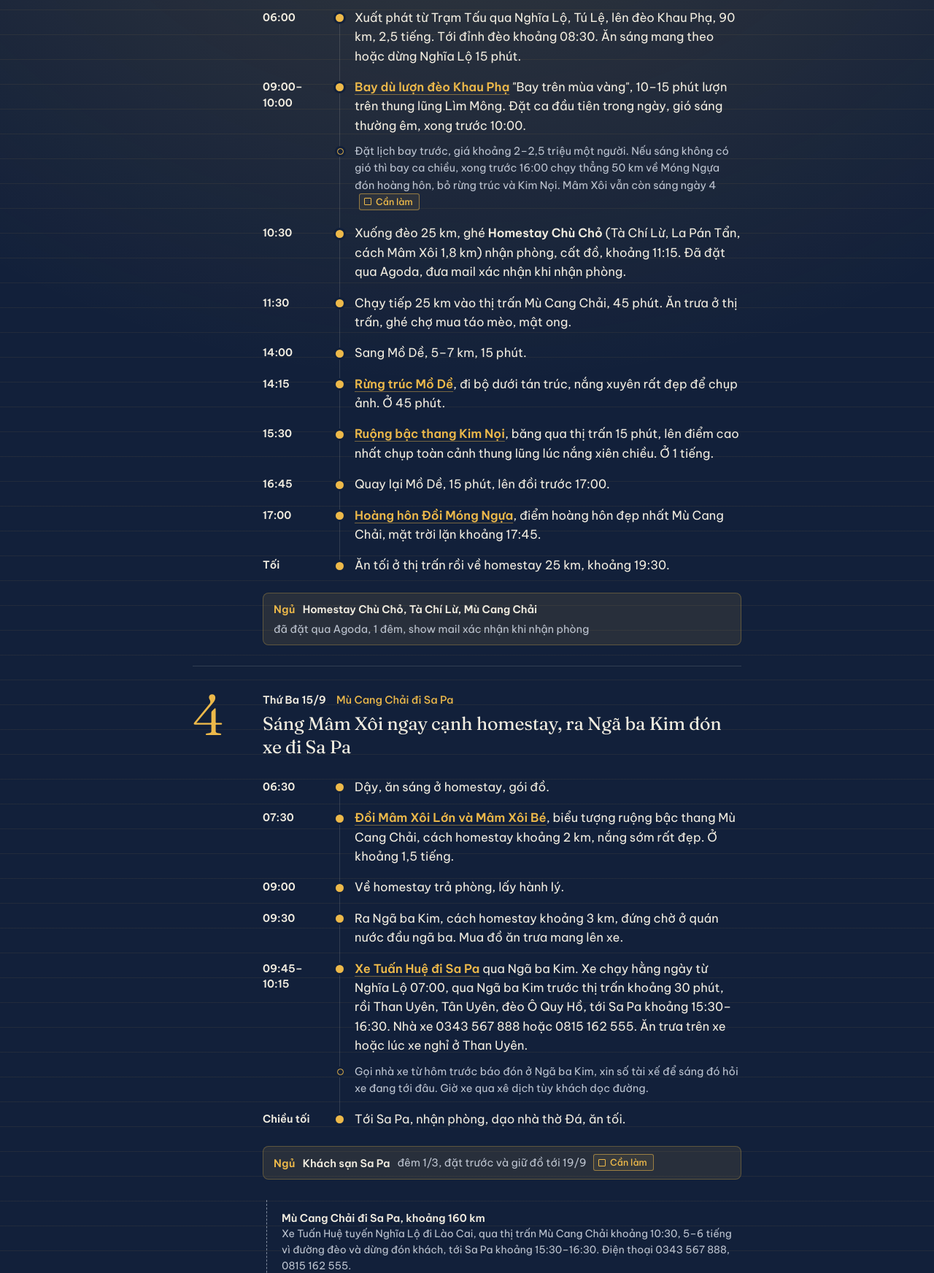
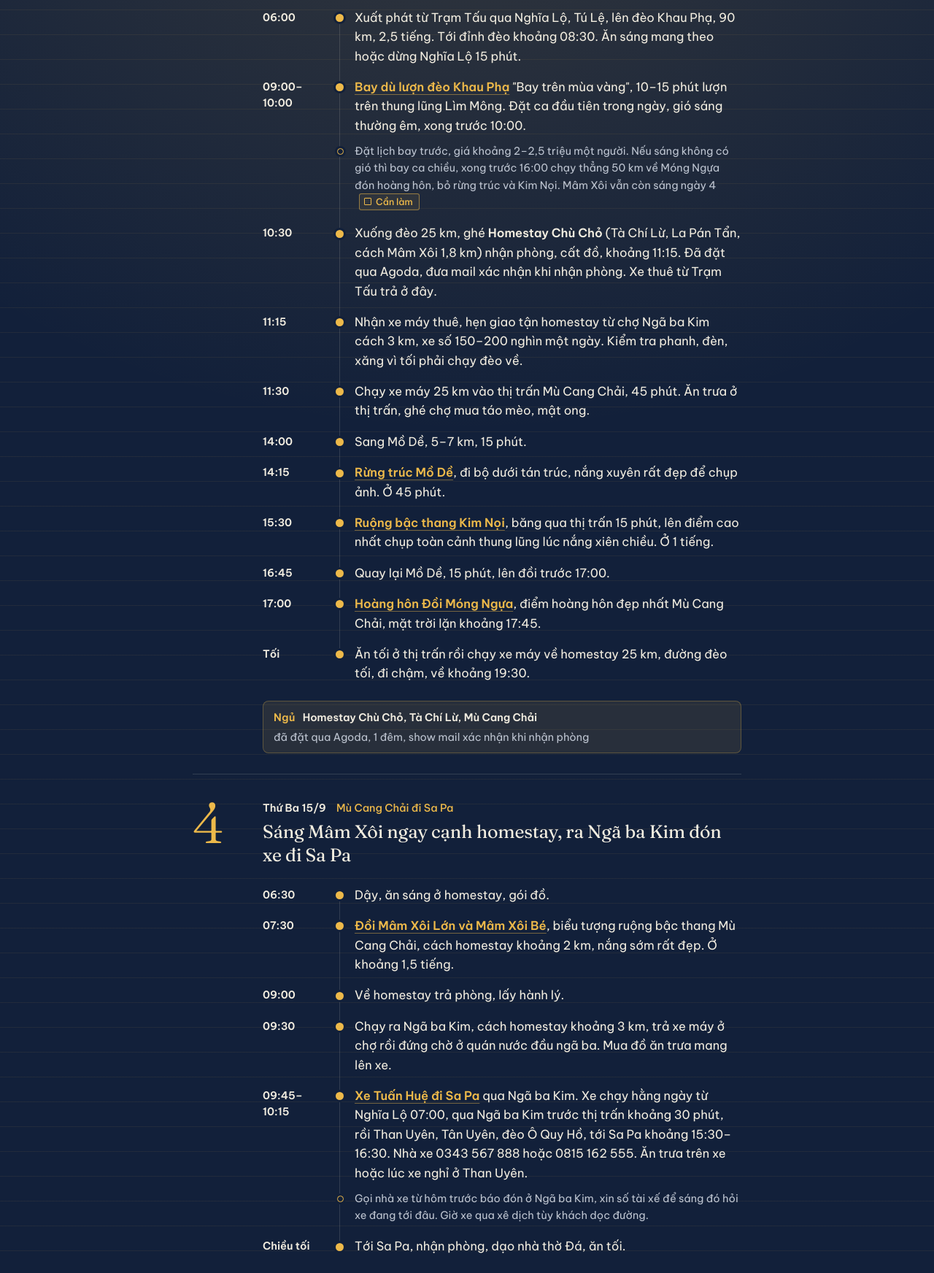
Before and after one commit to trongld230289/muavang, a plain HTML site: page index.html in a window 1280 px wide. Shown: the part 3323-5067 px from the top of the page at 73% size. Drawn offline with Linux system fonts and the light colour scheme.

Commit message:
Mù Cang Chải: thuê xe máy ở chợ Ngã ba Kim cho chiều 14 và sáng 15/9
Co-Authored-By: Claude Fable 5.1 <noreply@anthropic.com>

```diff
--- a/index.html
+++ b/index.html
@@ -329,14 +329,15 @@
         <li><span class="t">06:00</span><span class="w">Xuất phát từ Trạm Tấu qua Nghĩa Lộ, Tú Lệ, lên đèo Khau Phạ, 90 km, 2,5 tiếng. Tới đỉnh đèo khoảng 08:30. Ăn sáng mang theo hoặc dừng Nghĩa Lộ 15 phút.</span></li>
         <li><span class="t">09:00–10:00</span><span class="w"><mark>Bay dù lượn đèo Khau Phạ</mark> "Bay trên mùa vàng", 10–15 phút lượn trên thung lũng Lìm Mông. Đặt ca đầu tiên trong ngày, gió sáng thường êm, xong trước 10:00.</span></li>
         <li class="sub"><span class="t"></span><span class="w">Đặt lịch bay trước, giá khoảng 2–2,5 triệu một người. Nếu sáng không có gió thì bay ca chiều, xong trước 16:00 chạy thẳng 50 km về Móng Ngựa đón hoàng hôn, bỏ rừng trúc và Kim Nọi. Mâm Xôi vẫn còn sáng ngày 4 <span class="todo">Cần làm</span></span></li>
-        <li><span class="t">10:30</span><span class="w">Xuống đèo 25 km, ghé <b>Homestay Chù Chỏ</b> (Tà Chí Lừ, La Pán Tẩn, cách Mâm Xôi 1,8 km) nhận phòng, cất đồ, khoảng 11:15. Đã đặt qua Agoda, đưa mail xác nhận khi nhận phòng.</span></li>
-        <li><span class="t">11:30</span><span class="w">Chạy tiếp 25 km vào thị trấn Mù Cang Chải, 45 phút. Ăn trưa ở thị trấn, ghé chợ mua táo mèo, mật ong.</span></li>
+        <li><span class="t">10:30</span><span class="w">Xuống đèo 25 km, ghé <b>Homestay Chù Chỏ</b> (Tà Chí Lừ, La Pán Tẩn, cách Mâm Xôi 1,8 km) nhận phòng, cất đồ, khoảng 11:15. Đã đặt qua Agoda, đưa mail xác nhận khi nhận phòng. Xe thuê từ Trạm Tấu trả ở đây.</span></li>
+        <li><span class="t">11:15</span><span class="w">Nhận xe máy thuê, hẹn giao tận homestay từ chợ Ngã ba Kim cách 3 km, xe số 150–200 nghìn một ngày. Kiểm tra phanh, đèn, xăng vì tối phải chạy đèo về.</span></li>
+        <li><span class="t">11:30</span><span class="w">Chạy xe máy 25 km vào thị trấn Mù Cang Chải, 45 phút. Ăn trưa ở thị trấn, ghé chợ mua táo mèo, mật ong.</span></li>
         <li><span class="t">14:00</span><span class="w">Sang Mồ Dề, 5–7 km, 15 phút.</span></li>
         <li><span class="t">14:15</span><span class="w"><mark>Rừng trúc Mồ Dề</mark>, đi bộ dưới tán trúc, nắng xuyên rất đẹp để chụp ảnh. Ở 45 phút.</span></li>
         <li><span class="t">15:30</span><span class="w"><mark>Ruộng bậc thang Kim Nọi</mark>, băng qua thị trấn 15 phút, lên điểm cao nhất chụp toàn cảnh thung lũng lúc nắng xiên chiều. Ở 1 tiếng.</span></li>
         <li><span class="t">16:45</span><span class="w">Quay lại Mồ Dề, 15 phút, lên đồi trước 17:00.</span></li>
         <li><span class="t">17:00</span><span class="w"><mark>Hoàng hôn Đồi Móng Ngựa</mark>, điểm hoàng hôn đẹp nhất Mù Cang Chải, mặt trời lặn khoảng 17:45.</span></li>
-        <li><span class="t">Tối</span><span class="w">Ăn tối ở thị trấn rồi về homestay 25 km, khoảng 19:30.</span></li>
+        <li><span class="t">Tối</span><span class="w">Ăn tối ở thị trấn rồi chạy xe máy về homestay 25 km, đường đèo tối, đi chậm, về khoảng 19:30.</span></li>
       </ol>
       <p class="stay"><em>Ngủ</em><b>Homestay Chù Chỏ, Tà Chí Lừ, Mù Cang Chải</b><span>đã đặt qua Agoda, 1 đêm, show mail xác nhận khi nhận phòng</span></p>
     </article>
@@ -349,7 +350,7 @@
         <li><span class="t">06:30</span><span class="w">Dậy, ăn sáng ở homestay, gói đồ.</span></li>
         <li><span class="t">07:30</span><span class="w"><mark>Đồi Mâm Xôi Lớn và Mâm Xôi Bé</mark>, biểu tượng ruộng bậc thang Mù Cang Chải, cách homestay khoảng 2 km, nắng sớm rất đẹp. Ở khoảng 1,5 tiếng.</span></li>
         <li><span class="t">09:00</span><span class="w">Về homestay trả phòng, lấy hành lý.</span></li>
-        <li><span class="t">09:30</span><span class="w">Ra Ngã ba Kim, cách homestay khoảng 3 km, đứng chờ ở quán nước đầu ngã ba. Mua đồ ăn trưa mang lên xe.</span></li>
+        <li><span class="t">09:30</span><span class="w">Chạy ra Ngã ba Kim, cách homestay khoảng 3 km, trả xe máy ở chợ rồi đứng chờ ở quán nước đầu ngã ba. Mua đồ ăn trưa mang lên xe.</span></li>
         <li><span class="t">09:45–10:15</span><span class="w"><mark>Xe Tuấn Huệ đi Sa Pa</mark> qua Ngã ba Kim. Xe chạy hằng ngày từ Nghĩa Lộ 07:00, qua Ngã ba Kim trước thị trấn khoảng 30 phút, rồi Than Uyên, Tân Uyên, đèo Ô Quy Hồ, tới Sa Pa khoảng 15:30–16:30. Nhà xe 0343 567 888 hoặc 0815 162 555. Ăn trưa trên xe hoặc lúc xe nghỉ ở Than Uyên.</span></li>
         <li class="sub"><span class="t"></span><span class="w">Gọi nhà xe từ hôm trước báo đón ở Ngã ba Kim, xin số tài xế để sáng đó hỏi xe đang tới đâu. Giờ xe qua xê dịch tùy khách dọc đường.</span></li>
         <li><span class="t">Chiều tối</span><span class="w">Tới Sa Pa, nhận phòng, dạo nhà thờ Đá, ăn tối.</span></li>
@@ -449,7 +450,7 @@
       <tr><td>Nội Bài vào trung tâm Hà Nội</td><td>~30</td><td>45 phút – 1 h</td><td>Taxi hoặc xe buýt 86</td></tr>
       <tr><td>Hà Nội, Nghĩa Lộ, Trạm Tấu</td><td>~220</td><td>5,5 h</td><td>Xe Kiên Huyền 14:30 Mỹ Đình, tới khoảng 20:00, đã có 2 vé</td></tr>
       <tr><td>Trạm Tấu, Khau Phạ, Homestay Chù Chỏ</td><td>~115</td><td>3–3,5 h</td><td>Qua Tú Lệ, dừng chụp ảnh thêm 30 phút</td></tr>
-      <tr><td>Homestay Chù Chỏ và thị trấn Mù Cang Chải</td><td>~25</td><td>40–45 phút</td><td>Kim Nọi, rừng trúc, Móng Ngựa đều ở phía thị trấn</td></tr>
+      <tr><td>Homestay Chù Chỏ và thị trấn Mù Cang Chải</td><td>~25</td><td>40–45 phút</td><td>Xe máy thuê ở chợ Ngã ba Kim. Kim Nọi, rừng trúc, Móng Ngựa đều ở phía thị trấn</td></tr>
       <tr><td>Khau Phạ, Homestay Chù Chỏ, Mồ Dề, Kim Nọi, về homestay</td><td>~110</td><td>45 phút + 45 phút + 45 phút</td><td>Chiều ngày 3 gom ba điểm quanh thị trấn, tối về homestay 25 km</td></tr>
       <tr><td>Ngã ba Kim đi Sa Pa</td><td>~175</td><td>5,5–6,5 h</td><td>Xe Tuấn Huệ qua Ngã ba Kim 09:45–10:15, tới 15:30–16:30, 0343 567 888</td></tr>
       <tr><td>Sa Pa đi bản Ky Quan San</td><td>~55</td><td>1,5–2 h</td><td>Thêm xe ôm 7 km đường xấu vào chân núi</td></tr>
@@ -470,6 +471,7 @@
       <li><label><input type="checkbox" data-k="phong"><span>Đã đặt Bảo Lâm 2 đêm 12 và 13/9, bungalow có bồn tắm khoáng, đã cọc 500 nghìn, nhận phòng 20:00. Đã đặt Homestay Chù Chỏ 14/9 qua Agoda, lưu mail xác nhận vào điện thoại để show khi nhận phòng. Còn khách sạn Sa Pa (15, 16 và 19/9).</span></label></li>
       <li><label><input type="checkbox" data-k="du-luon"><span>Đặt bay dù lượn Khau Phạ ca sáng 14/9, hỏi trước phương án dời sang ca chiều nếu không có gió.</span></label></li>
       <li><label><input type="checkbox" data-k="porter"><span>Tour hoặc porter Kỳ Quan San 17–19/9 (2 đêm Núi Muối), thuê túi ngủ, kiểm tra dự báo thời tiết.</span></label></li>
+      <li><label><input type="checkbox" data-k="xe-may-kim"><span>Thuê xe máy ở chợ Ngã ba Kim cho chiều 14/9 và sáng 15/9, hẹn giao tại Chù Chỏ 11:15, trả ở chợ 09:30 hôm sau. Xe thuê từ Trạm Tấu chỉ cần chở tới homestay.</span></label></li>
       <li><label><input type="checkbox" data-k="xe-mcc-sapa"><span>Xe Tuấn Huệ đi Sa Pa ngày 15/9: gọi 0343 567 888 giữ 2 chỗ, báo đón ở Ngã ba Kim khoảng 09:45–10:15, xin số tài xế.</span></label></li>
       <li><label><input type="checkbox" data-k="xe-noi-bai"><span>Đặt xe Sa Pa đi thẳng Nội Bài chuyến 14:00 ngày 20/9, xác nhận giờ tới sân bay trước 20:30.</span></label></li>
       <li><label><input type="checkbox" data-k="map"><span>Xem tuyến Mù Cang Chải chi tiết trên bản đồ: mở app <i>mu-cang-chai-planner</i>.</span></label></li>
```
